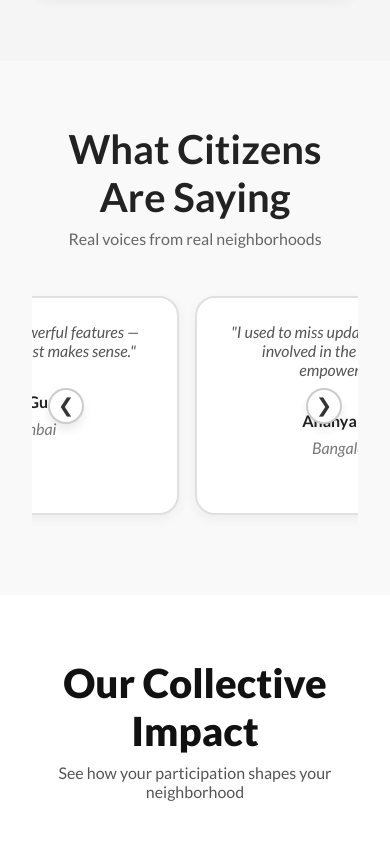
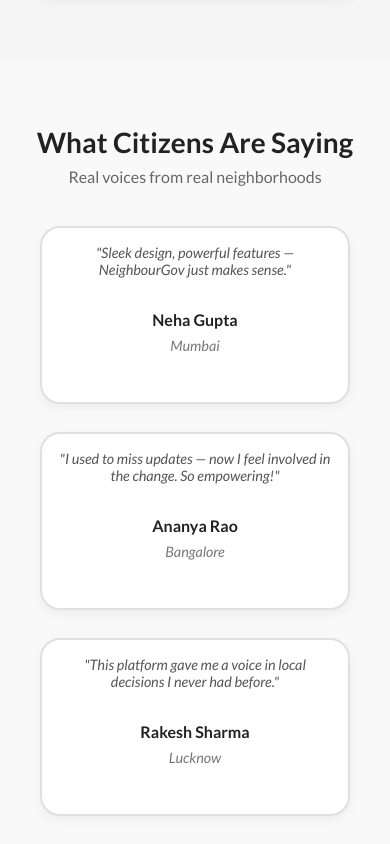
Before and after one commit to VinayakxSingh/NeighbourGov, a React (Vite) app: page / in a window 390 px wide. Shown: the part 3340-4184 px from the top of the page. Built offline with nearby package versions, Linux system fonts and the light colour scheme; a web font is replaced by a local one.

Commit message:
responsivenessadded

```diff
--- a/src/styles/footer.css
+++ b/src/styles/footer.css
@@ -11,12 +11,10 @@
   transition: background-color 0.3s ease, color 0.3s ease;
 }
 
-/* General styles for footer sections */
 .footer-section {
   display: flex;
   flex-direction: column;
   gap: 0.5rem;
-  margin-bottom: 20px; /* Add some spacing between sections */
 }
 
 .footer-section a {
@@ -30,11 +28,9 @@
   color: var(--accent-color);
 }
 
-/* Footer Logo Styles */
 .footer-logo {
   text-align: center;
-  flex: 1 1 100%; /* Make the logo take full width */
-  margin-bottom: 20px; /* Add spacing below the logo */
+  flex: 1;
 }
 
 .footer-logo h2 {
@@ -52,9 +48,8 @@
   color: var(--text-secondary);
 }
 
-/* Right Section Styles */
 .footer-section.right {
-  text-align: center; /* Center text for better mobile display */
+  text-align: right;
   font-size: 0.85rem;
 }
 
@@ -64,18 +59,11 @@
   color: var(--text-color);
 }
 
-.footer-section.right p {
-  margin-bottom: 0.5rem;
-  color: var(--text-secondary);
-  font-size: 0.9rem;
-  max-width: 100%; /* Adjust max-width for smaller screens */
-}
-
-/* Social Icons Styles */
 .footer-socials {
   margin-top: 1rem;
   display: flex;
   justify-content: center;
+  position: relative;
   gap: 1rem;
 }
 
@@ -89,26 +77,11 @@
   color: var(--accent-color);
 }
 
-/* Media Query for Mobile Devices */
-@media (max-width: 768px) {
-  .footer {
-    flex-direction: column; /* Stack the content vertically */
-    padding: 20px; /* Reduce padding for smaller screens */
-    text-align: center; /* Center align text */
-  }
-
-  .footer-section {
-    width: 100%; /* Each section takes full width */
-    text-align: center;
-  }
-
-  .footer-logo {
-    margin-bottom: 20px; /* Add spacing below the logo */
-  }
-
-  .footer-section.right {
-    text-align: center;
-  }
+.footer-section.right p {
+  margin-bottom: 0.5rem;
+  color: var(--text-secondary);
+  font-size: 0.9rem;
+  max-width: 240px;
 }
 
 /* Dark theme specific adjustments */
@@ -119,3 +92,30 @@
 [data-theme="dark"] .footer-logo .tagline {
   opacity: 0.8;
 }
+
+/* Media Query for Mobile Devices */
+@media (max-width: 768px) {
+  .footer {
+    flex-direction: column; /* Stack the content vertically */
+    padding: 1.5rem; /* Reduce padding for smaller screens */
+    text-align: center; /* Center align text */
+  }
+
+  .footer-section {
+    width: 100%; /* Each section takes full width */
+    text-align: center;
+    margin-bottom: 20px; /* Add spacing between sections */
+  }
+
+  .footer-logo {
+    margin-bottom: 20px; /* Add spacing below the logo */
+  }
+
+  .footer-section.right {
+    text-align: center;
+  }
+
+  .footer-section.right p {
+    max-width: 100%; /* Adjust max-width for smaller screens */
+  }
+}
--- a/src/styles/testimonials.css
+++ b/src/styles/testimonials.css
@@ -11,7 +11,7 @@
 }
 
 .testimonials h2 {
-  font-size: 2.5rem;
+  font-size: 2rem; /* Reduced font size for better mobile display */
   margin-bottom: 0.5rem;
   font-weight: bold;
   color: #222;
@@ -30,21 +30,23 @@
 [data-theme="dark"] .testimonials p {
   color: var(--text-secondary);
 }
+
 [data-theme="dark"] .testimonials h4 {
   color: white;
 }
+
 .testimonial-container {
   position: relative;
   display: flex;
   align-items: center;
   justify-content: center;
   overflow: hidden;
-  padding: 1rem 4rem;
+  padding: 1rem; /* Reduced padding */
 }
 
 .testimonial-slider {
   display: flex;
-  gap: 2rem;
+  gap: 1rem; /* Reduced gap */
   transition: transform 0.5s ease;
 }
 
@@ -52,9 +54,9 @@
   background: #ffffff;
   border: 2px solid #e0e0e0;
   border-radius: 20px;
-  padding: 2rem;
-  min-width: 280px;
-  max-width: 300px;
+  padding: 1.5rem; /* Reduced padding */
+  min-width: 240px; /* Slightly reduced min-width */
+  max-width: 280px; /* Slightly reduced max-width */
   flex: 0 0 auto;
   box-shadow: 0 4px 12px rgba(0, 0, 0, 0.05);
   transition: all 0.3s ease;
@@ -72,12 +74,13 @@
 }
 
 .testimonial-card p {
+  font-size: 0.9rem; /* Slightly reduced font size */
   font-style: italic;
   color: #555;
 }
 
 .testimonial-location {
-  font-size: 0.9rem;
+  font-size: 0.8rem; /* Reduced font size */
   color: #888;
   margin-bottom: 0.5rem;
   opacity: 0.8;
@@ -97,9 +100,9 @@
   background: #fff;
   border: 2px solid #ccc;
   border-radius: 50%;
-  width: 42px;
-  height: 42px;
-  font-size: 1.5rem;
+  width: 36px; /* Reduced button size */
+  height: 36px; /* Reduced button size */
+  font-size: 1.2rem; /* Reduced font size */
   cursor: pointer;
   z-index: 5;
   transition: all 0.3s ease;
@@ -114,11 +117,11 @@
 }
 
 .slider-left {
-  left: 1rem;
+  left: 0.5rem; /* Reduced spacing */
 }
 
 .slider-right {
-  right: 1rem;
+  right: 0.5rem; /* Reduced spacing */
 }
 
 [data-theme="dark"] .slider-button {
@@ -130,27 +133,60 @@
 /* Responsive */
 @media (max-width: 900px) {
   .testimonial-slider {
-    gap: 1rem;
+    gap: 0.75rem; /* Further reduced gap */
   }
 
   .testimonial-card {
-    min-width: 240px;
-    padding: 1.5rem;
+    min-width: 220px; /* Further reduced min-width */
+    padding: 1.25rem; /* Further reduced padding */
   }
 
   .slider-button {
-    width: 36px;
-    height: 36px;
-    font-size: 1.2rem;
+    width: 32px; /* Further reduced button size */
+    height: 32px; /* Further reduced button size */
+    font-size: 1rem; /* Further reduced font size */
   }
 }
 
 @media (max-width: 600px) {
+  .testimonials h2 {
+    font-size: 1.75rem; /* Further reduced font size */
+  }
+
   .testimonial-card {
-    min-width: 200px;
+    min-width: 180px; /* Even further reduced min-width */
+    padding: 1rem; /* Even further reduced padding */
   }
 
   .testimonial-container {
-    padding: 1rem 2rem;
+    padding: 0.5rem; /* Minimal padding */
+  }
+
+  .slider-button {
+    width: 28px; /* Even further reduced button size */
+    height: 28px; /* Even further reduced button size */
+    font-size: 0.9rem; /* Even further reduced font size */
   }
 }
+
+/* Mobile-specific adjustments for stacking */
+@media (max-width: 480px) {
+  .testimonial-card {
+    min-width: 100%; /* Cards take full width on very small screens */
+    max-width: 100%;
+    margin-bottom: 1rem; /* Add space between stacked cards */
+  }
+
+  .testimonial-slider {
+    flex-direction: column; /* Stack cards vertically */
+    align-items: center; /* Center items horizontally */
+  }
+
+  .testimonial-container {
+    padding: 0.5rem;
+  }
+
+  .slider-button {
+    display: none; /* Hide buttons as stacking removes need to slide */
+  }
+}
```
